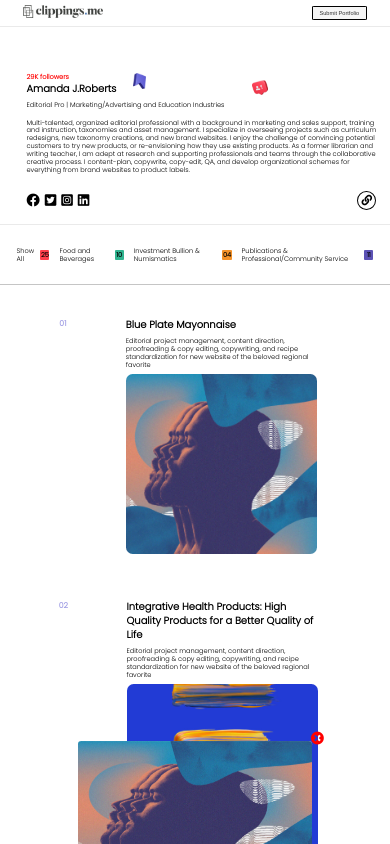
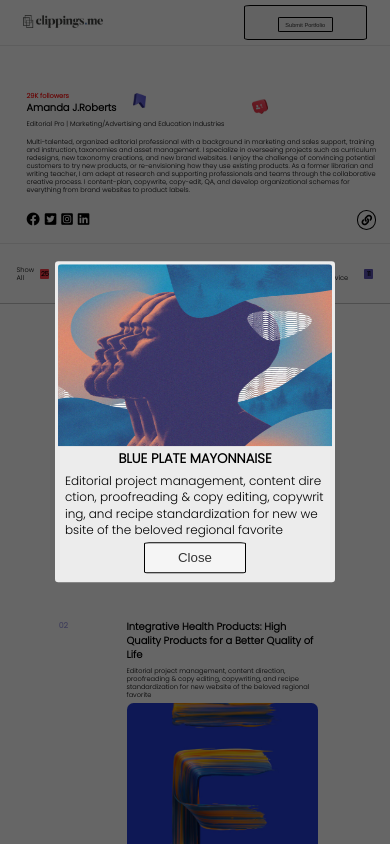
Before and after one commit to MrBasit/clippings, a plain HTML site: page index.html in a window 390 px wide. Both pictures are taken after a click on the element 221 px from the left and 436 px from the top of the page. Shown: the top 844 px of the page. Drawn offline with Linux system fonts and the light colour scheme.

Commit message:
fix popup responsive issue

```diff
--- a/css/popup.css
+++ b/css/popup.css
@@ -1,32 +1,81 @@
 .about{
     position: relative;
+
+    /* height: 100vh;
+    width: 100%;
+    background: rgb(255, 255, 255, 0.1); */
+}
+
+.back{
+    height: 100%;
+    width: 100%;
+    position: fixed;
+    background-color: rgba(000, 000, 000, 0.6);
+    top: 0;
+    left: 0;
+    z-index: 100;
 }
 .popup{
-    width: 33%;
+    width: 400px;
     display: none;
     background-color: #ececec;
-    position: absolute;
+    position: fixed;
     top: 50%;
     left: 50%;
     border-radius: .5rem;
     transform: translate(-50%, -50%);
     transition: 1s;
+    padding: .5rem;
+    z-index: 1000;
+}
+
+.scroll-disable{
+    height: 100%;
+    overflow: hidden;
+
+}
+
+.active{
+    visibility: visible;
+    opacity: 1;
+    transition: .5s;
 }
 
 .popup img{
     width: 100%;
-    height: 300px;
+    height: 250px;
     border-top-right-radius: 0.5rem;
     border-top-left-radius: 0.5rem;
 }
 
 .popup .popup-container{
     padding: 0 1rem 1rem 1rem;
+    display: flex;
+    flex-direction: column;
+    align-items: center;
 }
 .popup .popup-container h2{
-    font-size: 18px;
+    font-size: 12px;
+    text-transform: uppercase;
+}
+.popup-container p{
+    word-break: break-all;
+    font-size: 12px;
+    padding: 0.5rem 0;
+}
+.btn{
+    font-size: 0.85rem;
+    padding: 0.5rem 1rem;
+    background: #F5F5F5;
+    color: #333;
+    border: 1px black solid;
+    border-radius: 5%;
+    transition: .5s;
 }
 
+.btn:hover{
+    scale: 1.1;
+}
 .fa-times-circle{
     color: red;
     font-size: 2rem;
@@ -43,66 +92,69 @@
 
 @media screen and (max-width: 1300px) {
 
-
-    .popup{
-        width: 50%;
-
-    }
 }
 @media screen and (max-width: 992px) and (min-width: 769px) {
     .popup img{
         height: 250px;
     }
     .popup .popup-container h2{
-        font-size: 1rem;
+        /* font-size: 1rem; */
     }
     .popup .popup-container p{
-        font-size: 14px;
+        /* font-size: 14px; */
     }
 
 }
 @media screen and (max-width: 768px) and (min-width: 501px) {
     .popup{
-        width: 60%;
+        width: 300px;
 
     }
     .popup img{
         height: 200px;
     }
     .popup .popup-container h2{
-        font-size: 1.5rem;
     }
     .popup .popup-container p{
-        font-size: 14px;
         line-height: 1.8rem;
     }
 
-    .fa-times-circle{
-        right: -18px;
-        top: -17px;
+    .btn{
+        font-size: 1rem;
+        padding: 1rem 3rem;
+        background: #F5F5F5;
+        color: #333;
+        border: 1px black solid;
+        border-radius: 5%;
+        transition: .5s;
     }
 
 
 }
 @media screen and (max-width: 500px){
     .popup{
-        width: 60%;
+        width: 280px;
 
     }
     .popup img{
-        height: 150px;
+        height: 182px;
     }
     .popup .popup-container h2{
         font-size: 2rem;
     }
     .popup .popup-container p{
         font-size: 12px;
-        line-height: 2rem;
+        line-height: 2.5rem;
     }
 
-    .fa-times-circle{
-        right: -12px;
-        top: -9px;
+    .btn{
+        font-size: 2rem;
+        padding: 1rem 5rem;
+        background: #F5F5F5;
+        color: #333;
+        border: 1px black solid;
+        border-radius: 5%;
+        transition: .5s;
     }
 
 
--- a/index.html
+++ b/index.html
@@ -77,14 +77,17 @@
             </div>
         </div>
     </section>
+    <section id="blur-section"></section>
     <section class="about">
 
       <div class="popup">
-        <i class="fas fa-times-circle"></i>
+        <!-- <i class="fas fa-times-circle"></i> -->
+        <!-- <div class="back"></div> -->
         <img src="" alt="">
         <div class="popup-container">
           <h2></h2>
           <p></p>
+          <button class="btn btn-close">Close</button>
         </div>
       </div>
       <div class="container">
--- a/js/popup.js
+++ b/js/popup.js
@@ -1,8 +1,10 @@
 import {popupData} from "./popup-data.js";
 
 
+var body = document.querySelector("body");
+var blurSection = document.querySelector("#blur-section");
 var boxContent = document.querySelectorAll(".box-cont");
-const close = document.querySelector(".fa-times-circle");
+const btnClose = document.querySelector(".btn-close");
 const popup = document.querySelector(".popup");
 const popupImage = document.querySelector(".popup img");
 const popupHeading = document.querySelector(".popup-container h2");
@@ -10,6 +12,9 @@ const popupDiscription= document.querySelector(".popup-container p");
 
 boxContent.forEach(element => {
     element.addEventListener('click', function(){
+        body.classList.add('scroll-disable')
+        blurSection.classList.add('back')
+        // popup.classList.add('active')
         popup.style.display = 'block';
         let index = Array.from(boxContent.keys()).find(i => boxContent[i] == element);
 
@@ -25,6 +30,8 @@ boxContent.forEach(element => {
 })
 
 
-close.addEventListener('click', function(){
+btnClose.addEventListener('click', function(){
     popup.style.display = 'none';
+    body.classList.remove('scroll-disable')
+    blurSection.classList.remove('back')
 })
```
